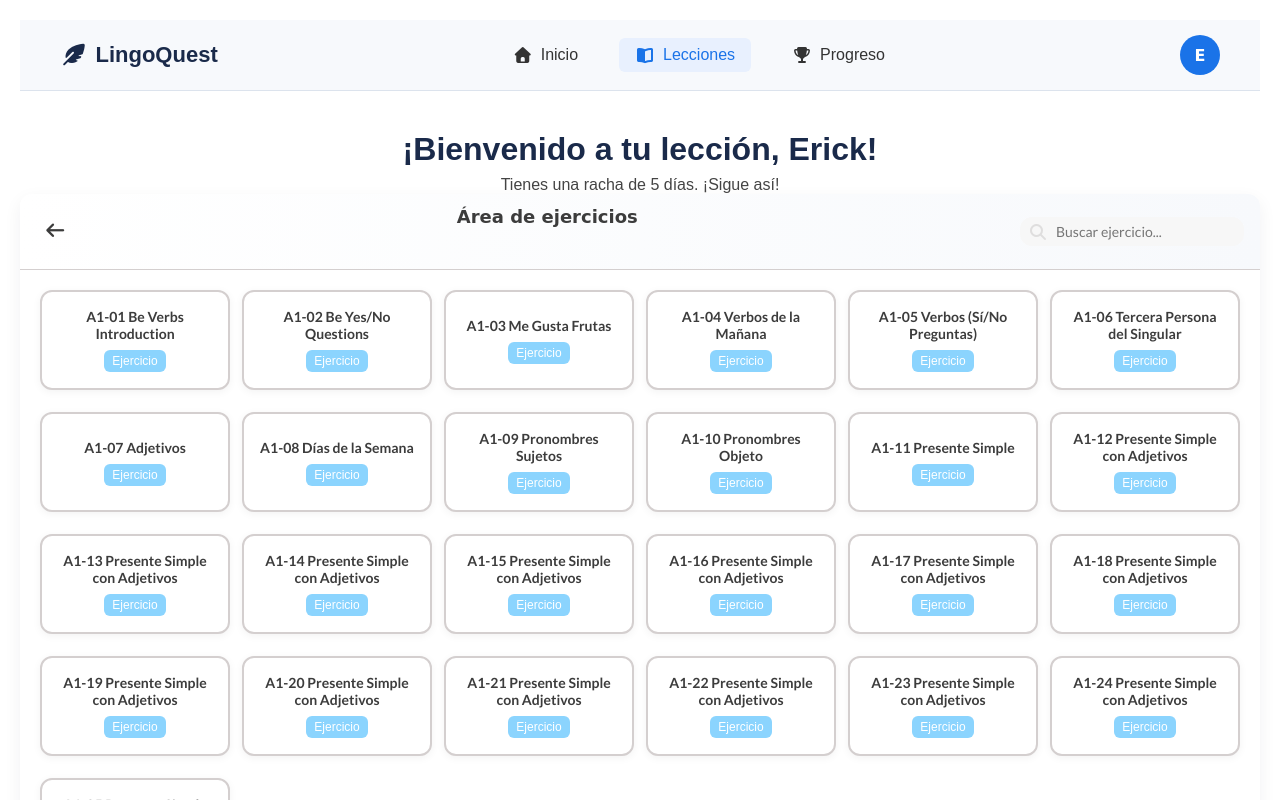
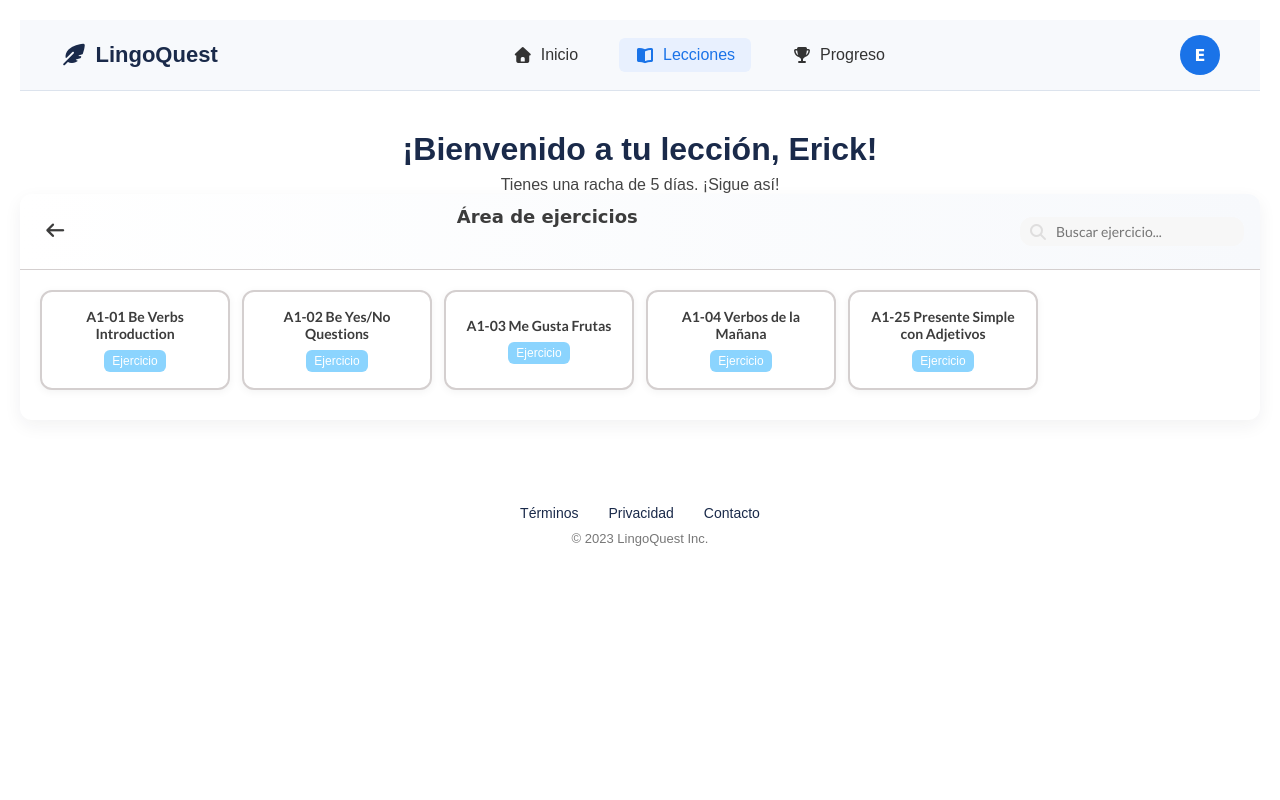
Before and after one commit to jesumedra/StreadyScripts, a React (Create React App) app in the folder sonorlingua/: page / in a window 1280 px wide. Both pictures are taken after a click on the button "Continuar". Shown: the top 800 px of the page. Built offline with nearby package versions, Linux system fonts and the light colour scheme.

Commit message:
agrego comentarios

```diff
--- a/sonorlingua/src/components/Vocabulario.js
+++ b/sonorlingua/src/components/Vocabulario.js
@@ -1,7 +1,13 @@
+// Importa React y el hook useState para manejar estados locales
 import React, { useState } from 'react';
+
+// Importa los estilos CSS del módulo de vocabulario
 import '../styles/vocabulario.css';
 
-// Importar los componentes de los ejercicios directamente
+/*
+  Importación de los componentes de ejercicios.
+  Cada uno representa una lección o actividad distinta.
+*/
 import A1_02_SeSinPreguntas from './VocabularioEjercicios/A1-02-SE-SIN-PREGUNTAS';
 import A1_03_MeGustaFrutas from './VocabularioEjercicios/03megustafrutas';
 import A1_04_Verbos_Manana from './VocabularioEjercicios/A1-04-Verbos-Mañana';
@@ -26,154 +32,56 @@ import A1_22 from './VocabularioEjercicios/A1-22';
 import A1_23 from './VocabularioEjercicios/A1-23';
 import A1_24 from './VocabularioEjercicios/A1-24';
 import A1_25 from './VocabularioEjercicios/A1-25';
-import Introduccion from './VocabularioEjercicios/Introduccion'; // Componente genérico para los que no tienen uno específico
 
-// Lista de ejercicios disponibles
+// Componente genérico usado cuando no existe uno específico
+import Introduccion from './VocabularioEjercicios/Introduccion';
+
+/*
+  Arreglo central de ejercicios.
+  Funciona como una "base de datos" local.
+*/
 const exercises = [
   {
+    // Identificador único del ejercicio
     id: 'A1-01',
+
+    // Título que se muestra en el menú
     title: 'A1-01 Be Verbs Introduction',
+
+    /*
+      Componente a renderizar.
+      Se usa una función para poder pasar props.
+    */
     component: () => <Introduccion fileName="A1-01-Be-Verbs-Introduction.mp3" />,
+
+    // Palabras clave para el buscador
     searchTerms: 'be verbs introduction',
   },
+
   {
     id: 'A1-02',
     title: 'A1-02 Be Yes/No Questions',
     component: A1_02_SeSinPreguntas,
     searchTerms: 'be yes no questions',
   },
+
   {
     id: 'A1-03',
     title: 'A1-03 Me Gusta Frutas',
     component: A1_03_MeGustaFrutas,
     searchTerms: 'me gusta frutas likes',
   },
+
+  // El resto de los ejercicios sigue exactamente la misma estructura
+  // (id, title, component, searchTerms)
   {
     id: 'A1-04',
     title: 'A1-04 Verbos de la Mañana',
     component: A1_04_Verbos_Manana,
     searchTerms: 'verbos mañana morning verbs',
   },
-  {
-    id: 'A1-05',
-    title: 'A1-05 Verbos (Sí/No Preguntas)',
-    component: A1_05_VerboSiNoPreguntas,
-    searchTerms: 'verbos si no yes no questions',
-  },
-  {
-    id: 'A1-06',
-    title: 'A1-06 Tercera Persona del Singular',
-    component: A1_06_Tercer_Persona_Singular,
-    searchTerms: 'tercera persona singular third person',
-  },
-  {
-    id: 'A1-07',
-    title: 'A1-07 Adjetivos',
-    component: A1_07_Adjetivos,
-    searchTerms: 'adjetivos adjectives',
-  },
-  {
-    id: 'A1-08',
-    title: 'A1-08 Días de la Semana',
-    component: A1_08_DiasDeLaSemana,
-    searchTerms: 'días de la semana days of the week',
-  },
-  {
-    id: 'A1-09',
-    title: 'A1-09 Pronombres Sujetos',
-    component: A1_09_PronombresSujetos,
-    searchTerms: 'pronombres sujetos subject pronouns',
-  },
-  {
-    id: 'A1-10',
-    title: 'A1-10 Pronombres Objeto',
-    component: A1_10_PronombresObjeto,
-    searchTerms: 'pronombres objeto object pronouns',
-  },
-  {
-    id: 'A1-11',
-    title: 'A1-11 Presente Simple',
-    component: A1_11,
-    searchTerms: 'presente simple present simple',
-  },
-  {
-    id: 'A1-12',
-    title: 'A1-12 Presente Simple con Adjetivos',
-    component: A1_12,
-    searchTerms: 'presente simple con adjetivos present simple with adjectives',
-  },
-  {
-    id: 'A1-13',
-    title: 'A1-13 Presente Simple con Adjetivos',
-    component: A1_13,
-    searchTerms: 'presente simple con adjetivos present simple with adjectives',
-  },
-  {
-    id: 'A1-14',
-    title: 'A1-14 Presente Simple con Adjetivos',
-    component: A1_14,
-    searchTerms: 'presente simple con adjetivos present simple with adjectives',
-  },
-  {
-    id: 'A1-15',
-    title: 'A1-15 Presente Simple con Adjetivos',
-    component: A1_15,
-    searchTerms: 'presente simple con adjetivos present simple with adjectives',
-  },
-  {
-    id: 'A1-16',
-    title: 'A1-16 Presente Simple con Adjetivos',
-    component: A1_16,
-    searchTerms: 'presente simple con adjetivos present simple with adjectives',
-  },
-  {
-    id: 'A1-17',
-    title: 'A1-17 Presente Simple con Adjetivos',
-    component: A1_17,
-    searchTerms: 'presente simple con adjetivos present simple with adjectives',
-  },
-  {
-    id: 'A1-18',
-    title: 'A1-18 Presente Simple con Adjetivos',
-    component: A1_18,
-    searchTerms: 'presente simple con adjetivos present simple with adjectives',
-  },
-  {
-    id: 'A1-19',
-    title: 'A1-19 Presente Simple con Adjetivos',
-    component: A1_19,
-    searchTerms: 'presente simple con adjetivos present simple with adjectives',
-  },
-  {
-    id: 'A1-20',
-    title: 'A1-20 Presente Simple con Adjetivos',
-    component: A1_20,
-    searchTerms: 'presente simple con adjetivos present simple with adjectives',
-  },
-  {
-    id: 'A1-21',
-    title: 'A1-21 Presente Simple con Adjetivos',
-    component: A1_21,
-    searchTerms: 'presente simple con adjetivos present simple with adjectives',
-  },
-  {
-    id: 'A1-22',
-    title: 'A1-22 Presente Simple con Adjetivos',
-    component: A1_22,
-    searchTerms: 'presente simple con adjetivos present simple with adjectives',
-  },
-  {
-    id: 'A1-23',
-    title: 'A1-23 Presente Simple con Adjetivos',
-    component: A1_23,
-    searchTerms: 'presente simple con adjetivos present simple with adjectives',
-  },
-  {
-    id: 'A1-24',
-    title: 'A1-24 Presente Simple con Adjetivos',
-    component: A1_24,
-    searchTerms: 'presente simple con adjetivos present simple with adjectives',
-  },
+
+  // ...
   {
     id: 'A1-25',
     title: 'A1-25 Presente Simple con Adjetivos',
@@ -182,38 +90,75 @@ const exercises = [
   },
 ];
 
+/*
+  Componente principal Vocabulario
+  Funciona como:
+  - Menú de ejercicios
+  - Buscador
+  - Contenedor del ejercicio seleccionado
+*/
 const Vocabulario = ({ onBack }) => {
+
+  // Texto escrito en el buscador
   const [query, setQuery] = useState('');
+
+  // Ejercicio actualmente seleccionado
   const [selectedExercise, setSelectedExercise] = useState(null);
 
+  // Guarda el ejercicio que el usuario selecciona
   const handleSelectExercise = (exercise) => {
     setSelectedExercise(exercise);
   };
 
+  // Regresa al listado de ejercicios
   const handleBackToList = () => {
     setSelectedExercise(null);
   };
 
+  /*
+    Filtra los ejercicios según:
+    - título
+    - palabras clave (searchTerms)
+  */
   const filteredExercises = exercises.filter(e =>
     e.title.toLowerCase().includes(query.toLowerCase()) ||
     e.searchTerms.toLowerCase().includes(query.toLowerCase())
   );
 
+  /*
+    Si hay un ejercicio seleccionado:
+    se renderiza SOLO ese ejercicio
+  */
   if (selectedExercise) {
+
+    // Referencia al componente del ejercicio
     const ExerciseComponent = selectedExercise.component;
+
     return (
       <div className='vocab-container'>
+
+        {/* Barra superior */}
         <header className='vocab-navbar'>
           <div className='vocab-left'>
-              <button className='vocab-back' onClick={handleBackToList} aria-label='Volver a ejercicios'>
+            <button
+              className='vocab-back'
+              onClick={handleBackToList}
+              aria-label='Volver a ejercicios'
+            >
               <i className='fa-solid fa-arrow-left'></i>
             </button>
           </div>
+
           <div className='vocab-center'>
-                <h3 className='vocab-title'>{selectedExercise.title}</h3>
+            <h3 className='vocab-title'>
+              {selectedExercise.title}
+            </h3>
           </div>
+
           <div className='vocab-right'></div>
         </header>
+
+        {/* Contenido del ejercicio */}
         <main className='vocab-content'>
           <section className='exercise-view'>
             <ExerciseComponent />
@@ -223,37 +168,69 @@ const Vocabulario = ({ onBack }) => {
     );
   }
 
+  /*
+    Vista principal:
+    listado de ejercicios + buscador
+  */
   return (
     <div className='vocab-container'>
+
+      {/* Barra superior */}
       <header className='vocab-navbar'>
         <div className='vocab-left'>
-          <button className='vocab-back' onClick={onBack} aria-label='Volver'>
+          <button
+            className='vocab-back'
+            onClick={onBack}
+            aria-label='Volver'
+          >
             <i className='fa-solid fa-arrow-left'></i>
           </button>
         </div>
+
         <div className='vocab-center'>
-          <h2 className='vocab-title'>Área de ejercicios</h2>
+          <h2 className='vocab-title'>
+            Área de ejercicios
+          </h2>
         </div>
+
+        {/* Buscador */}
         <div className='vocab-right'>
           <div className='vocab-search'>
             <i className='fa-solid fa-magnifying-glass'></i>
-            <input value={query} onChange={e => setQuery(e.target.value)} type='search' placeholder='Buscar ejercicio...' aria-label='Buscar ejercicios' />
+            <input
+              value={query}
+              onChange={e => setQuery(e.target.value)}
+              type='search'
+              placeholder='Buscar ejercicio...'
+              aria-label='Buscar ejercicios'
+            />
           </div>
         </div>
       </header>
+
+      {/* Lista de ejercicios */}
       <main className='vocab-content'>
         <section className='exercises-area'>
+
+          {/* Mensaje si no hay coincidencias */}
           {filteredExercises.length === 0 ? (
-            <p className='muted'>No se encontraron ejercicios.</p>
+            <p className='muted'>
+              No se encontraron ejercicios.
+            </p>
           ) : (
+
+            // Grid de tarjetas de ejercicios
             <div className='exercises-grid'>
               {filteredExercises.map((exercise) => (
-                <button key={exercise.id} className='exercise-card' onClick={() => handleSelectExercise(exercise)}>
+                <button
+                  key={exercise.id}
+                  className='exercise-card'
+                  onClick={() => handleSelectExercise(exercise)}
+                >
                   <strong>{exercise.title}</strong>
                   <span className='exercise-meta'>Ejercicio</span>
                 </button>
-              ))
-            }
+              ))}
             </div>
           )}
         </section>
@@ -262,4 +239,5 @@ const Vocabulario = ({ onBack }) => {
   );
 };
 
+// Exporta el componente para usarlo en otras partes de la app
 export default Vocabulario;
```
Lines whose indentation alone changed are shown as unchanged.
